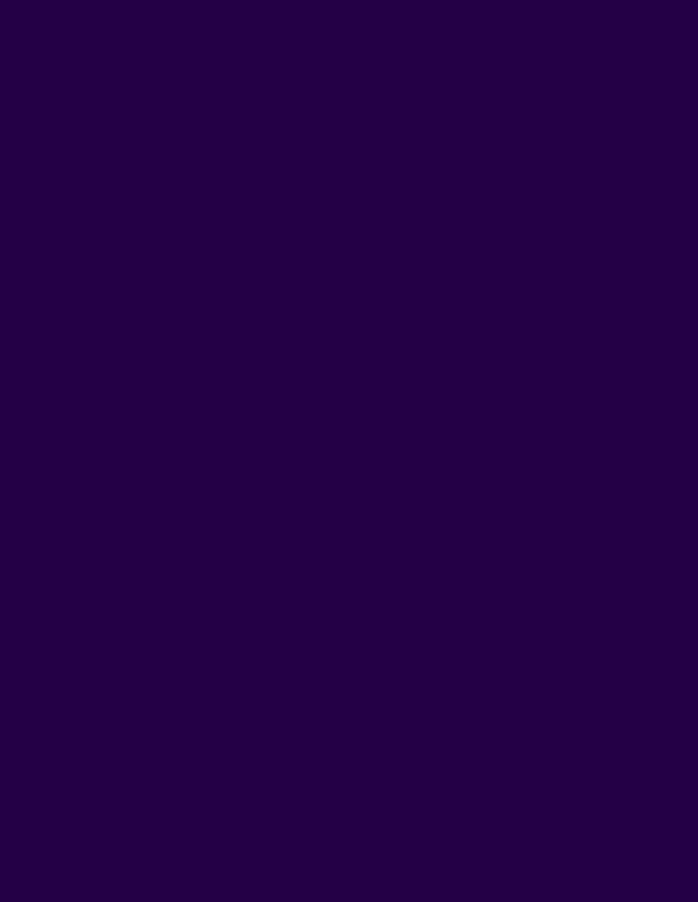
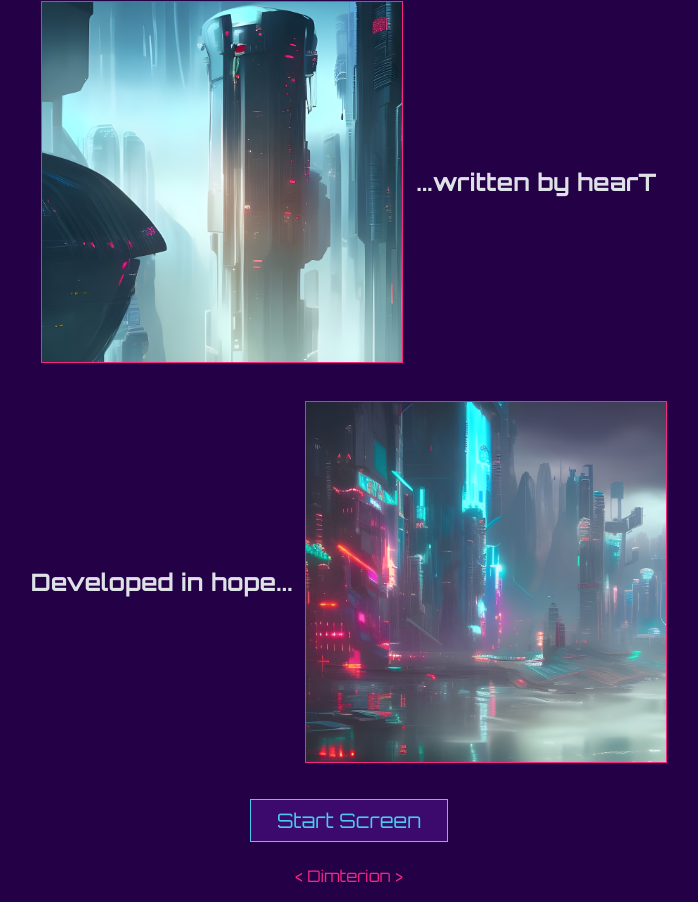
Before and after one commit to Dimterion/PoTW, a React (Vite) app: page /credits in a window 1280 px wide. Before the commit this address had no page. Shown: the part 500-1402 px from the top of the page, without its empty margins (291-989 px from the left). Before the commit the page ends 800 px from the top, so only its background shows below. Built offline with nearby package versions, Linux system fonts and the light colour scheme; a web font is replaced by a local one.

Commit message:
add credits

```diff
--- a/src/App.jsx
+++ b/src/App.jsx
@@ -3,6 +3,7 @@ import StartScreen from "./pages/StartScreen/StartScreen";
 import StoryScreen from "./pages/StoryScreen/StoryScreen";
 import GameScreen from "./pages/GameScreen/GameScreen";
 import AboutScreen from "./pages/AboutScreen/AboutScreen";
+import CreditsScreen from "./pages/CreditsScreen/CreditsScreen";
 
 function App() {
   return (
@@ -13,6 +14,7 @@ function App() {
           <Route path="/story" element={<StoryScreen />} />
           <Route path="/game" element={<GameScreen />} />
           <Route path="/about" element={<AboutScreen />} />
+          <Route path="/credits" element={<CreditsScreen />} />
         </Routes>
       </Router>
     </>
--- a/src/components/MainComponent/MainComponent.jsx
+++ b/src/components/MainComponent/MainComponent.jsx
@@ -1,3 +1,4 @@
+import { Link } from "react-router-dom";
 import Footer from "../Footer/Footer";
 import "./mainComponent.css";
 
@@ -30,6 +31,11 @@ function MainComponent({
             alt={additionalImageAlt}
           />
         )}
+        {additionalImageAlt === "The End" && (
+          <Link className="mainComponent-creditsLink" to="/credits">
+            Credits
+          </Link>
+        )}
         <div className="mainComponent-buttons">
           <div
             onClick={() => setOption(idLeft)}
--- a/src/components/MainComponent/mainComponent.css
+++ b/src/components/MainComponent/mainComponent.css
@@ -48,6 +48,23 @@
   border-bottom: 1px solid var(--tertiaryColor);
   height: 250px;
   width: 250px;
+}
+
+.mainComponent-creditsLink {
+  color: var(--tertiaryColor);
+  background-color: var(--secondaryBackground);
+  font-size: 1.5rem;
+  margin-top: 1.5vh;
+  padding: 1vh 2vw;
+  text-decoration: none;
+  border: 1px solid var(--tertiaryColor);
+  transition: 0.5s;
+}
+
+.mainComponent-creditsLink:hover {
+  border: 1px solid var(--secondaryColor);
+  color: var(--secondaryColor);
+  transition: 0.5s;
 }
 
 .mainComponent-buttons {
--- /dev/null
+++ b/src/pages/CreditsScreen/CreditsScreen.jsx
@@ -0,0 +1,38 @@
+import { Link } from "react-router-dom";
+import coverRealWordImage from "../../assets/coverRealWordImage.jpg";
+import coverSubLevelImage from "../../assets/coverSubLevelImage.jpg";
+import coverZerOneImage from "../../assets/coverZerOneImage.jpg";
+import "./creditsScreen.css";
+
+function CreditsScreen() {
+  return (
+    <section className="creditsScreen-container">
+      <h1 className="creditsScreen-header">Credits</h1>
+      <div className="creditsScreen-block">
+        <h2 className="creditsScreen-text">Made with love...</h2>
+        <img className="creditsScreen-image" src={coverRealWordImage} />
+      </div>
+      <div className="creditsScreen-block">
+        <img className="creditsScreen-image" src={coverSubLevelImage} />
+        <h2 className="creditsScreen-text">...written by hearT</h2>
+      </div>
+      <div className="creditsScreen-block">
+        <h2 className="creditsScreen-text">Developed in hope...</h2>
+        <img className="creditsScreen-image" src={coverZerOneImage} />
+      </div>
+      <Link className="creditsScreen-startScreenLink" to="/">
+        Start Screen
+      </Link>
+      <a
+        className="creditsScreen-personalLink"
+        href="https://dimterion.github.io/"
+        target="_blank"
+        rel="noopener noreferrer"
+      >
+        {"< "}Dimterion{" >"}
+      </a>
+    </section>
+  );
+}
+
+export default CreditsScreen;
--- /dev/null
+++ b/src/pages/CreditsScreen/creditsScreen.css
@@ -0,0 +1,53 @@
+.creditsScreen-container {
+  font-family: "Orbitron", sans-serif;
+  color: var(--primaryColor);
+  display: flex;
+  flex-flow: column nowrap;
+  align-items: center;
+}
+
+.creditsScreen-header {
+  font-size: 1.75rem;
+}
+
+.creditsScreen-block {
+  display: flex;
+  flex-flow: row nowrap;
+  align-items: center;
+  margin: 1vw;
+}
+
+.creditsScreen-text {
+  margin: 0.5vw;
+}
+
+.creditsScreen-image {
+  margin: 0.5vw;
+  max-width: 45vw;
+  max-height: 45vh;
+  object-fit: cover;
+  border: 1px solid var(--secondaryColor);
+}
+
+.creditsScreen-startScreenLink {
+  color: var(--tertiaryColor);
+  background-color: var(--secondaryBackground);
+  font-size: 1.25rem;
+  margin: 2vh 0 3vh;
+  padding: 1vh 2vw;
+  border: 1px solid var(--tertiaryColor);
+  text-decoration: none;
+}
+
+.creditsScreen-personalLink {
+  color: var(--secondaryColor);
+  margin-bottom: 2vh;
+  text-decoration: none;
+  transition: 1s;
+}
+
+.creditsScreen-personalLink:hover {
+  color: var(--tertiaryColor);
+  transform: scale(0.9);
+  transition: 1s;
+}
```
